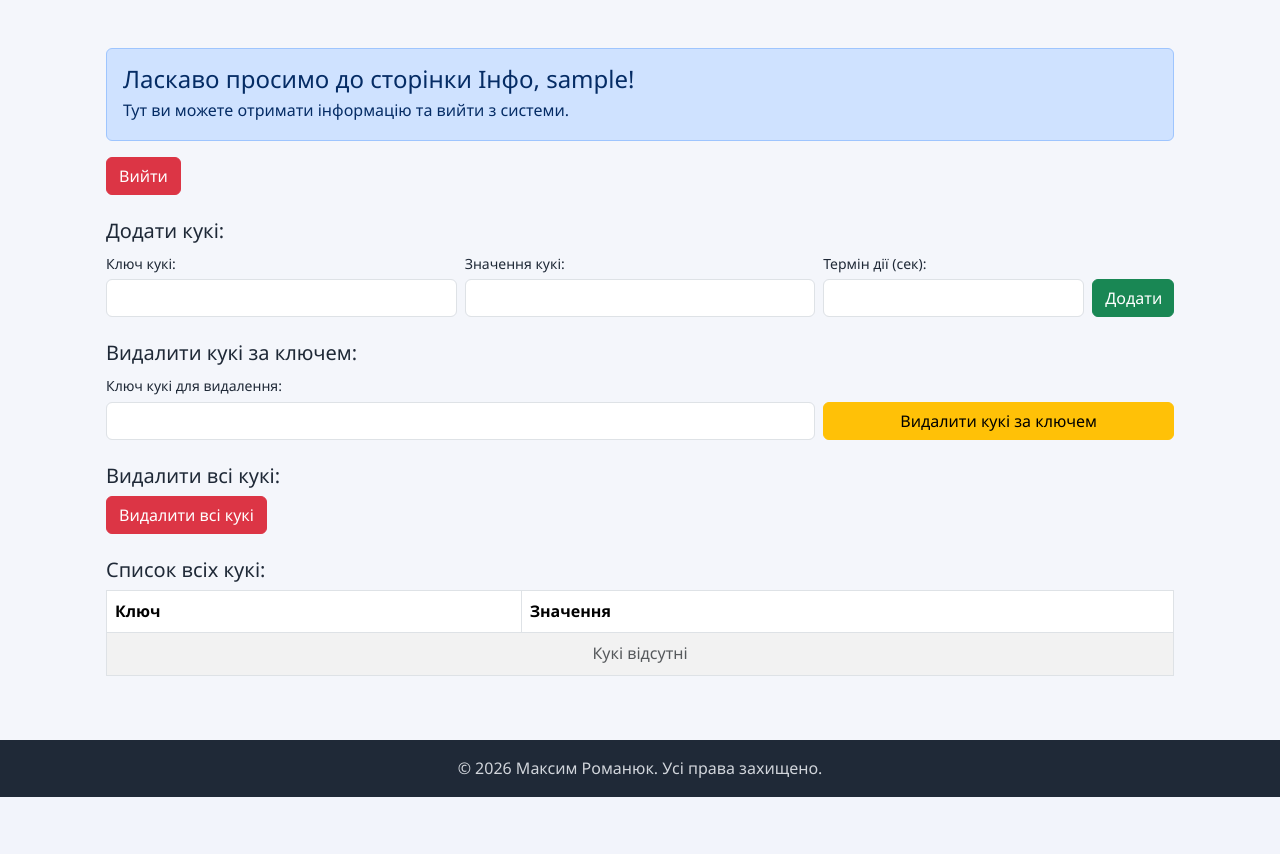
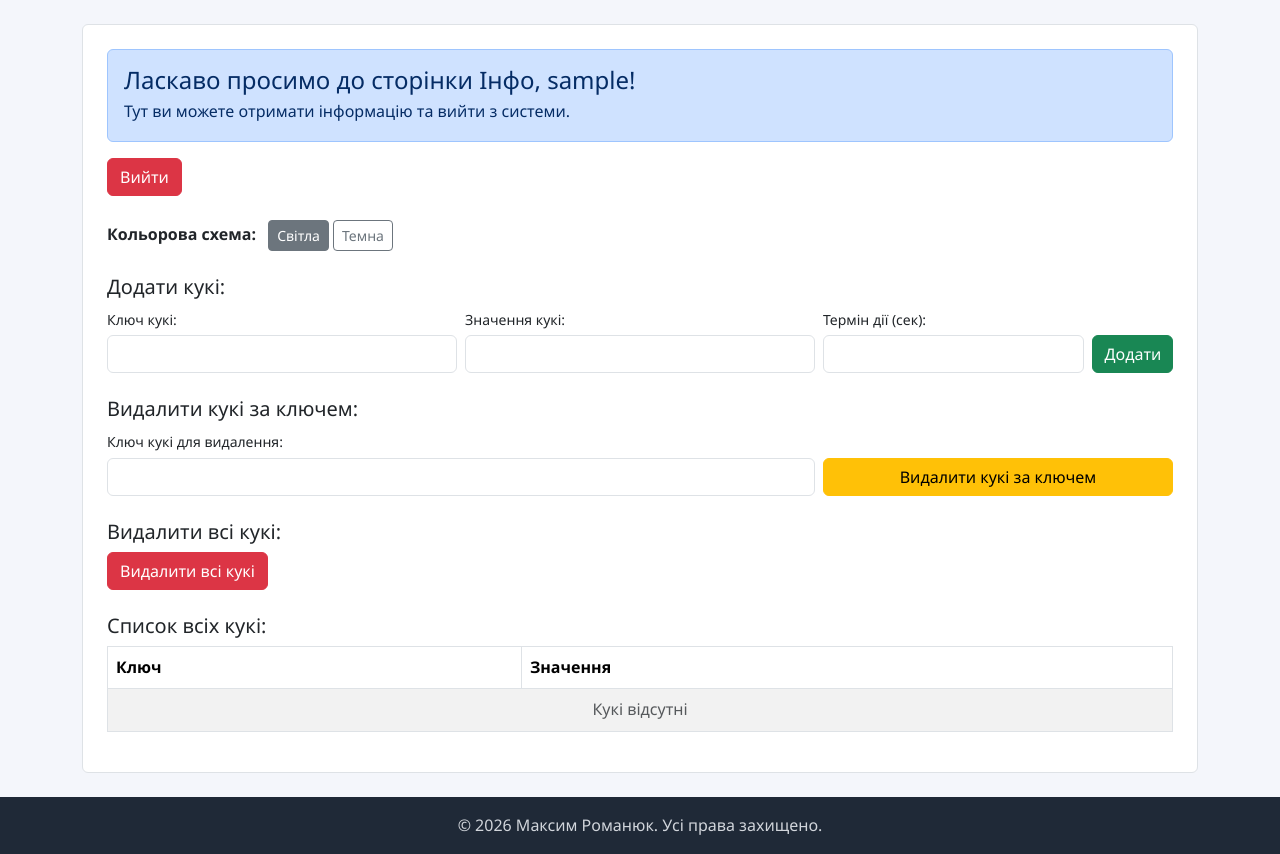
Before and after one commit to kubezen-stack/resume_romanyuk, a Flask app: page /users/profile in a window 1280 px wide. Shown: the part 144-998 px from the top of the page. Before the commit the page ends 941 px from the top, so only its background shows below. Run offline with Flask 3, Linux system fonts and the light colour scheme; the visitor is signed in with stand-in values (Sample User, id 1).

Commit message:
feat(users): add colour scheme selection saved in cookie

```diff
--- a/app/static/css/styles.css
+++ b/app/static/css/styles.css
@@ -115,3 +115,24 @@ a {
 .side-menu .nav-link:hover {
     background: #e9ecef;
 }
+
+.theme-panel {
+    transition: background-color .2s, color .2s;
+}
+
+.theme-panel.theme-light {
+    background: #ffffff;
+    color: #212529;
+    border: 1px solid #dee2e6;
+}
+
+.theme-panel.theme-dark {
+    background: #1e2227;
+    color: #e9ecef;
+    border: 1px solid #343a40;
+}
+
+.theme-panel .cookie-table td,
+.theme-panel .cookie-table th {
+    word-break: break-all;
+}
--- a/app/users/templates/users/profile.html
+++ b/app/users/templates/users/profile.html
@@ -1,7 +1,7 @@
 {% extends 'base.html' %}
 
 {% block content %}
-<div class="p-3 p-md-4 rounded">
+<div class="theme-panel theme-{{ theme }} p-3 p-md-4 rounded" data-bs-theme="{{ theme }}">
 
     <div class="alert alert-primary">
         <h2 class="h4 mb-1">Ласкаво просимо до сторінки Інфо, {{ username }}!</h2>
@@ -11,6 +11,14 @@
     <form method="post" action="{{ url_for('users.logout') }}" class="mb-4">
         <button type="submit" class="btn btn-danger">Вийти</button>
     </form>
+
+    <div class="mb-4">
+        <span class="me-2 fw-semibold">Кольорова схема:</span>
+        <a href="{{ url_for('users.set_theme', scheme='light') }}"
+            class="btn btn-sm btn-outline-secondary {{ 'active' if theme == 'light' else '' }}">Світла</a>
+        <a href="{{ url_for('users.set_theme', scheme='dark') }}"
+            class="btn btn-sm btn-outline-secondary {{ 'active' if theme == 'dark' else '' }}">Темна</a>
+    </div>
 
     <h3 class="h5">Додати кукі:</h3>
     <form method="post" action="{{ url_for('users.add_cookie') }}" class="row g-2 align-items-end mb-4">
--- a/app/users/views.py
+++ b/app/users/views.py
@@ -2,12 +2,14 @@ import hmac
 import re
 from functools import wraps
 
-from flask import flash, make_response, redirect, render_template, request, session, url_for
+from flask import abort, flash, make_response, redirect, render_template, request, session, url_for
 from . import users_bp
 
 VALID_USERS = {"admin": "admin123"}
 
 COOKIE_KEY_RE = re.compile(r"^[A-Za-z0-9_\-]{1,64}$")
+THEMES = ("light", "dark")
+THEME_COOKIE = "theme"
 PROTECTED_COOKIES = ("session",)
 
 def login_required(view):
@@ -55,10 +57,14 @@ def login():
 @users_bp.route("/profile")
 @login_required
 def profile():
+    theme = request.cookies.get(THEME_COOKIE, "light")
+    if theme not in THEMES:
+        theme = "light"
     return render_template(
         "users/profile.html",
         title="Профіль",
         username=session["user"],
+        theme=theme,
         cookies=request.cookies.items(),
     )
 
@@ -126,3 +132,13 @@ def delete_all_cookies():
             removed += 1
     flash(f"Видалено кукі: {removed}.", "success" if removed else "warning")
     return response
+
+@users_bp.route("/theme/<string:scheme>")
+@login_required
+def set_theme(scheme):
+    if scheme not in THEMES:
+        abort(404)
+    response = make_response(redirect(url_for("users.profile")))
+    response.set_cookie(THEME_COOKIE, scheme, max_age=60 * 60 * 24 * 365)
+    flash(f"Кольорову схему змінено: {'темна' if scheme == 'dark' else 'світла'}.", "success")
+    return response
```
